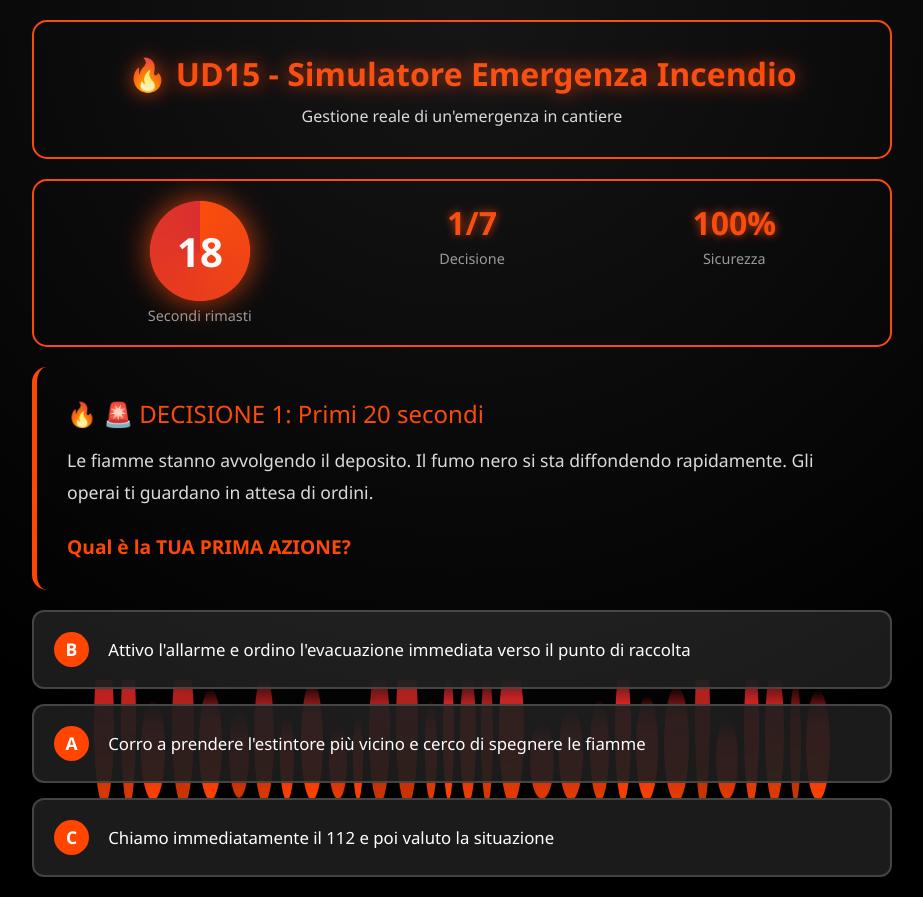
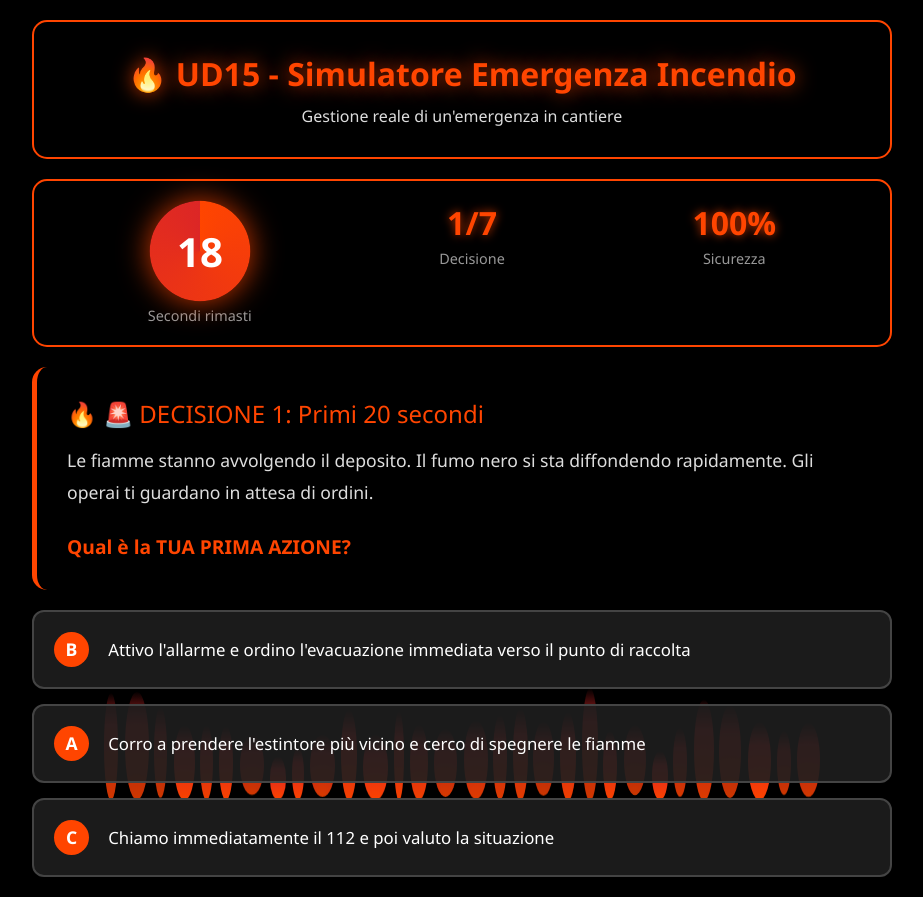
Before and after one commit to FraBellucci/UD15-DDL-RSPP, a plain HTML site: page index.html in a window 1280 px wide. Both pictures are taken after a click on the button "🔥 AVVIA EMERGENZA". Shown: the whole page, without its empty margins (178-1101 px from the left). Drawn offline with Linux system fonts and the light colour scheme.

Commit message:
Update index.html

```diff
--- a/index.html
+++ b/index.html
@@ -19,6 +19,7 @@
             width: 100%;
             height: 120px; /* altezza iniziale */
             z-index: 2;
+            /* Usiamo flex per centrare le fiamme alla base */
             display: flex;
             justify-content: center;
             align-items: flex-end;
@@ -34,11 +35,16 @@
             height: 100%;
             pointer-events: none;
 
-            /* 🔥 MODIFICHE APPORTATE: Fumo più chiaro e in primo piano 🔥 */
-            background: radial-gradient(circle at top, rgba(180, 180, 180, 0.4), transparent 80%);
+            /* 🔥 FIX: Gradiente più chiaro/biancastro per maggior visibilità */
+            background: radial-gradient(circle at top,
+                rgba(220, 220, 220, 0.6) 0%, /* Quasi bianco all'origine */
+                rgba(180, 180, 180, 0.4) 30%,
+                transparent 80%
+            );
+
             opacity: 0; /* parte invisibile all'inizio */
             transition: opacity 1s ease;
-            z-index: 5; /* Maggior z-index per essere davanti al testo */
+            z-index: 5; /* In primo piano */
         }
 
         .flame {
@@ -52,10 +58,6 @@
             50% { transform: scaleY(1.3) translateY(-10px); opacity: 0.8; }
             100% { transform: scaleY(1); opacity: 1; }
         }
-
-        /* 🔥 RIMOZIONE CSS DUPLICATO / INUTILE 🔥
-        (Blocco .smoke-overlay e .smoke-overlay.active e @keyframes smokeRise rimosso qui)
-        */
 
         /* CONTAINER */
         .container {
@@ -196,22 +198,31 @@
         const fireBackground = document.getElementById('fireBackground');
         const smokeOverlay = document.getElementById('smokeOverlay');
 
-        generateFlames();
+        // 🔥 FIX: Chiamata iniziale con altezza base
+        generateFlames(30, 120);
 
-        function generateFlames(count = 30) {
+        // 🔥 FIX: Funzione modificata per accettare l'altezza del contenitore
+        function generateFlames(count = 30, containerHeight = 120) {
             fireBackground.innerHTML = '';
+
+            // Calcola altezza massima delle singole fiamme in proporzione al contenitore
+            const maxFlameHeight = Math.max(60, containerHeight * 0.75); // Max 75% dell'altezza del contenitore
+            const minFlameHeight = maxFlameHeight * 0.4; // Altezza base minima
+
             for (let i = 0; i < count; i++) {
                 const flame = document.createElement('div');
                 flame.classList.add('flame');
                 flame.style.animationDuration = (0.3 + Math.random() * 0.5) + 's';
-                flame.style.height = (60 + Math.random() * 80) + 'px';
+
+                // Imposta l'altezza dinamica
+                flame.style.height = (minFlameHeight + Math.random() * (maxFlameHeight - minFlameHeight)) + 'px';
+
                 flame.style.width = (10 + Math.random() * 15) + 'px';
                 flame.style.margin = "0 3px";
                 fireBackground.appendChild(flame);
             }
         }
 
-        /* 🔥 FUNZIONE UPDATEFIRE ORIGINALE RIMOSSA E SOSTITUITA DALLA SEGUENTE LOGICA PROPORZIONALE 🔥 */
         function updateFireAndSmoke() {
             const totalDecisions = decisions.length;
             const currentDecisionsTaken = userChoices.length;
@@ -219,7 +230,7 @@
             if (currentDecisionsTaken === 0) {
                 fireBackground.style.height = '120px';
                 smokeOverlay.style.opacity = '0';
-                generateFlames(30);
+                generateFlames(30, 120);
                 return;
             }
 
@@ -234,7 +245,7 @@
 
             const newFireHeight = minFireHeight + (failureRate * heightRange);
 
-            // 3. Opacità Fumo: da 0.3 (minimo) a 1.0 (massimo)
+            // 3. Opacità Fumo: da 0.3 (minimo, fumo leggero) a 1.0 (massimo, fumo denso)
             const minSmokeOpacity = 0.3;
             const maxSmokeOpacity = 1.0;
             const opacityRange = maxSmokeOpacity - minSmokeOpacity;
@@ -245,17 +256,15 @@
             fireBackground.style.height = newFireHeight + 'px';
             smokeOverlay.style.opacity = newSmokeOpacity;
 
+            // Passa la nuova altezza al generatore di fiamme per scalarle
             if (newFireHeight > 250) {
-                generateFlames(50); // Più fiamme (incendio grave)
+                generateFlames(60, newFireHeight); // Più fiamme e più alte
             } else if (newFireHeight > 150) {
-                generateFlames(30); // Normale
+                generateFlames(40, newFireHeight);
             } else {
-                generateFlames(20); // Meno fiamme (incendio sotto controllo)
+                generateFlames(20, newFireHeight); // Meno fiamme e meno alte
             }
         }
-
-        /* 🔥 VARIABILI GLOBALI AGGIUSTATE/RIMOSSE 🔥 */
-        // Rimosse: let fireHeight = 120; let smokeOpacity = 0.3;
 
         /* ---------------- DECISIONS ---------------- */
         const decisions = [
@@ -501,8 +510,8 @@
 
         function startSimulation(){
             document.getElementById('scenarioIntro').style.display='none';
-            smokeOverlay.style.opacity = '0.3'; // Imposta opacità iniziale fumo
-            generateFlames(30);
+            // 🔥 FIX: Non impostiamo l'opacità qui, ma chiamiamo la funzione di update
+            updateFireAndSmoke();
             showDecision(0);
         }
 
@@ -584,7 +593,7 @@
 
             userChoices.push(selectedChoice);
 
-            // 🔥 CHIAMATA AGGIUNTA QUI 🔥
+            // 🔥 CHIAMATA ALL'UPDATE DINAMICO
             updateFireAndSmoke();
 
             // Applica effetti
@@ -619,7 +628,6 @@
             }, 4000);
         }
 
-        // ... (LA FUNZIONE showFinalReport() è troppo lunga per incollarla qui ma è OK)
         function showFinalReport() {
             // ... (il resto del report)
             const finalReport = document.getElementById('finalReport');
@@ -647,10 +655,10 @@
             `;
             document.getElementById('decisionsContainer').style.display = 'none';
             finalReport.classList.add('show');
-            fireBackground.style.height = '120px'; // Spegni l'incendio nel report finale
+            // 🔥 FIX: Spegni l'incendio nel report finale
+            fireBackground.style.height = '0px';
             smokeOverlay.style.opacity = '0';
         }
-        // ... (FINE showFinalReport)
 
     </script>
 </body>
```
